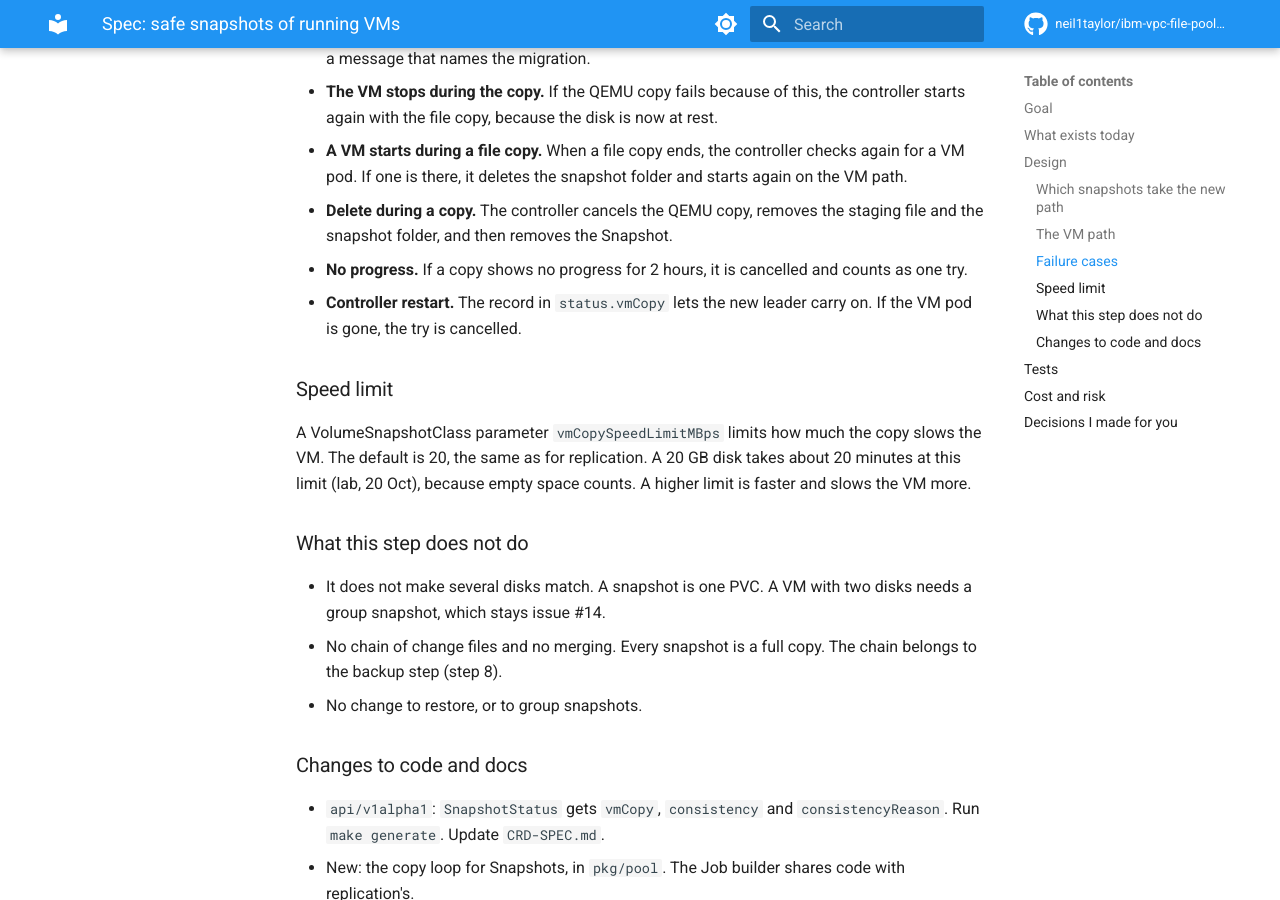
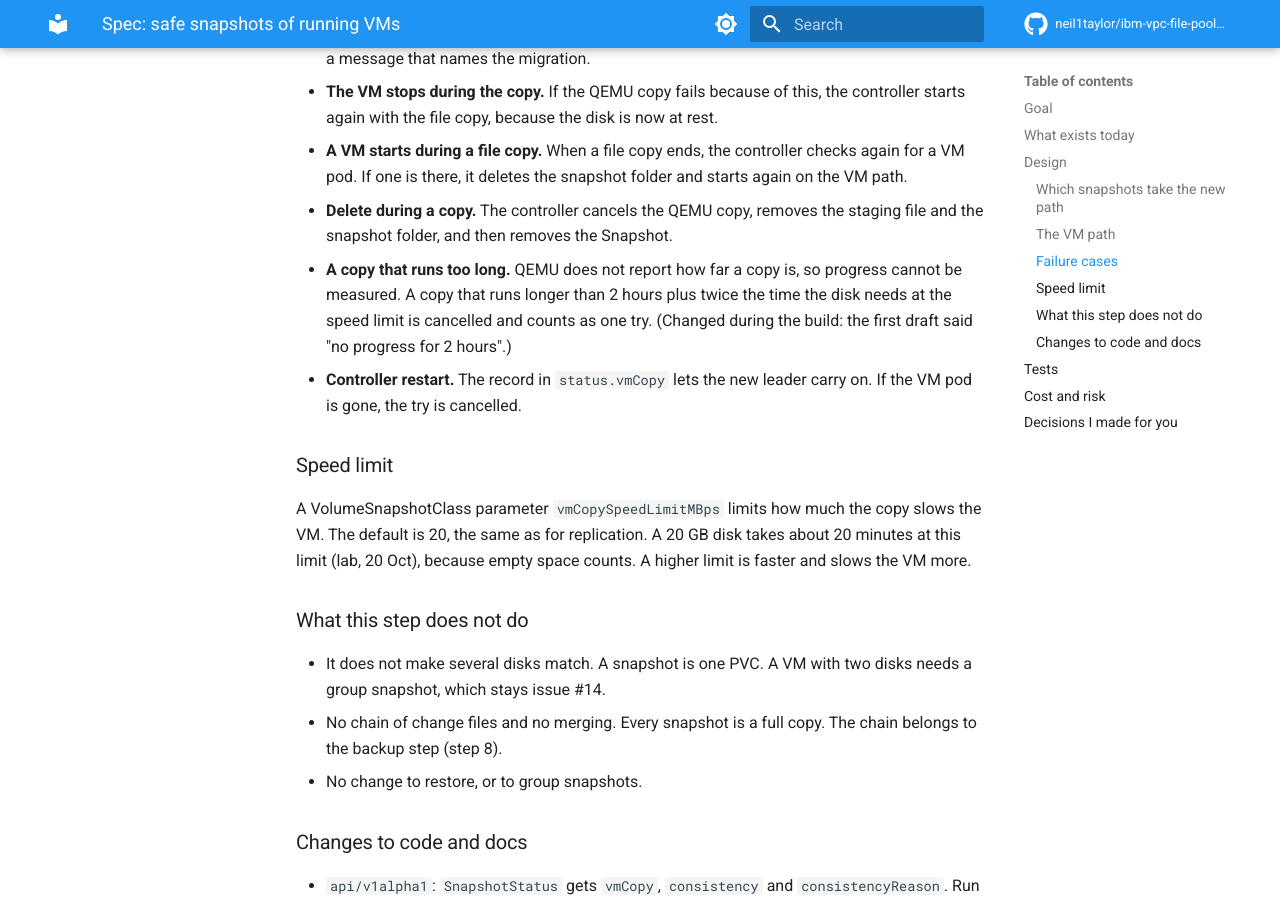
Before and after one commit to neil1taylor/ibm-vpc-file-pool-csi, an MkDocs documentation site: the page built from docs/specs/2026-10-21-vm-safe-snapshots.md, in a window 1280 px wide and 900 px high, scrolled down 1532 px. Built offline with MkDocs 1.6.1 and Material for MkDocs 9.7.7, drawn with Linux system fonts in a browser that asks for light colours; comment, search, counter and statistics services are not loaded; some of the changed text lies outside the part shown.

Commit message:
Spec: time limit replaces no-progress limit; copies take turns

```diff
--- a/docs/specs/2026-10-21-vm-safe-snapshots.md
+++ b/docs/specs/2026-10-21-vm-safe-snapshots.md
@@ -39,7 +39,7 @@ A background loop in the controller moves the copy forward every 10 seconds. Sna
 - **The VM stops during the copy.** If the QEMU copy fails because of this, the controller starts again with the file copy, because the disk is now at rest.
 - **A VM starts during a file copy.** When a file copy ends, the controller checks again for a VM pod. If one is there, it deletes the snapshot folder and starts again on the VM path.
 - **Delete during a copy.** The controller cancels the QEMU copy, removes the staging file and the snapshot folder, and then removes the Snapshot.
-- **No progress.** If a copy shows no progress for 2 hours, it is cancelled and counts as one try.
+- **A copy that runs too long.** QEMU does not report how far a copy is, so progress cannot be measured. A copy that runs longer than 2 hours plus twice the time the disk needs at the speed limit is cancelled and counts as one try. (Changed during the build: the first draft said "no progress for 2 hours".)
 - **Controller restart.** The record in `status.vmCopy` lets the new leader carry on. If the VM pod is gone, the try is cancelled.
 
 ### Speed limit
@@ -78,7 +78,8 @@ A VolumeSnapshotClass parameter `vmCopySpeedLimitMBps` limits how much the copy
 - One PVC per snapshot. Matching several disks stays with group snapshots (issue #14).
 - The default speed limit is 20 MB/s, the same as replication. A class parameter can change it.
 - A migration retries the copy three times, one minute apart, and then fails.
-- A copy with no progress for 2 hours is cancelled.
+- A copy that runs longer than 2 hours plus twice the expected time is cancelled. Progress cannot be measured, so a time limit replaces "no progress".
+- A snapshot never removes the change lists that replication keeps. It only checks that no other copy runs in the VM, and waits if one does. Replication waits the same way.
 - The status says whether the snapshot is file-system consistent or crash consistent. A crash-consistent snapshot is still ready to use; it is not an error.
 - If the VM stops during the copy, the controller falls back to the file copy.
 - The copy runs in a loop in the controller. It does not wait for the snapshotter to ask again.
```
